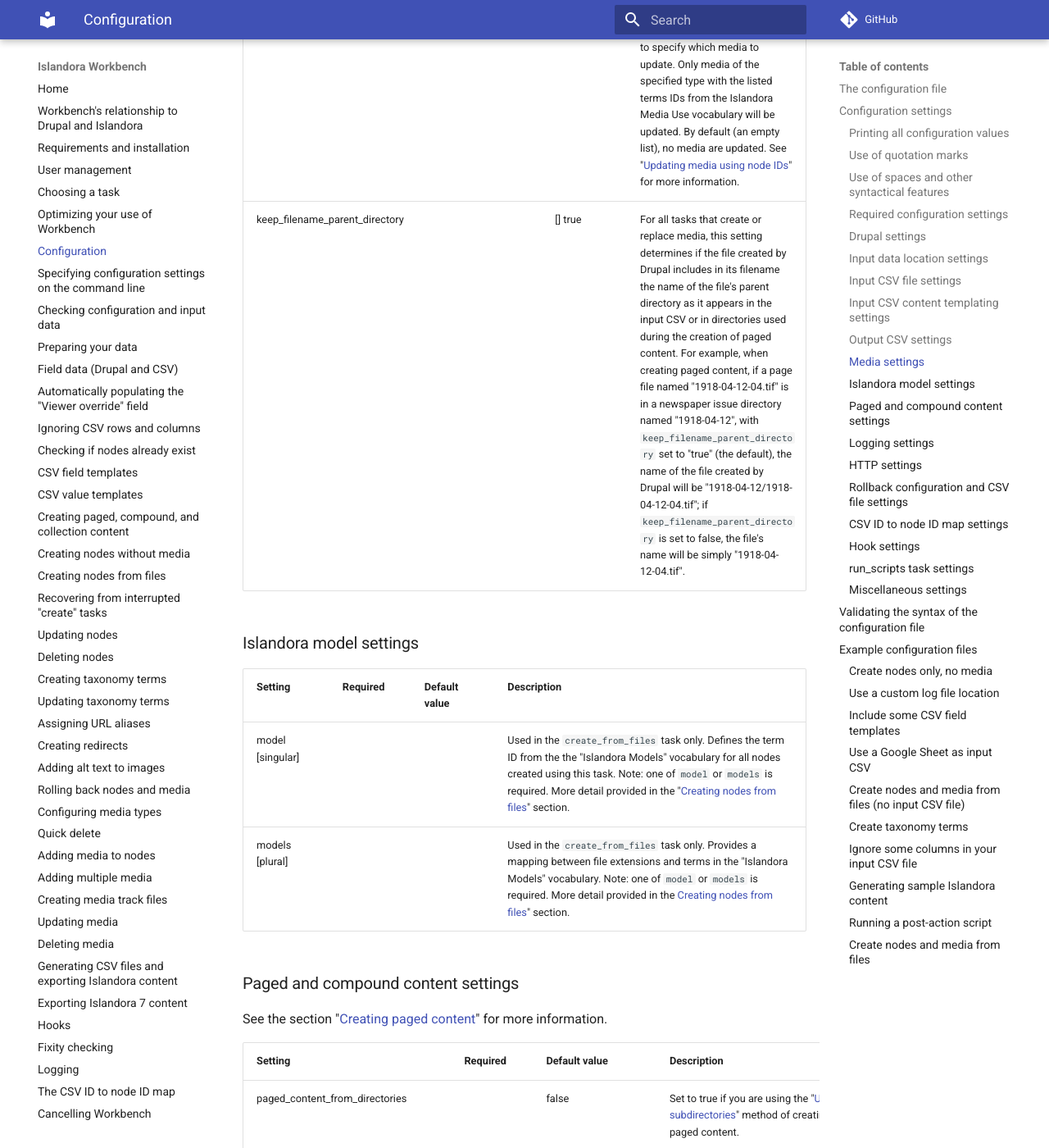
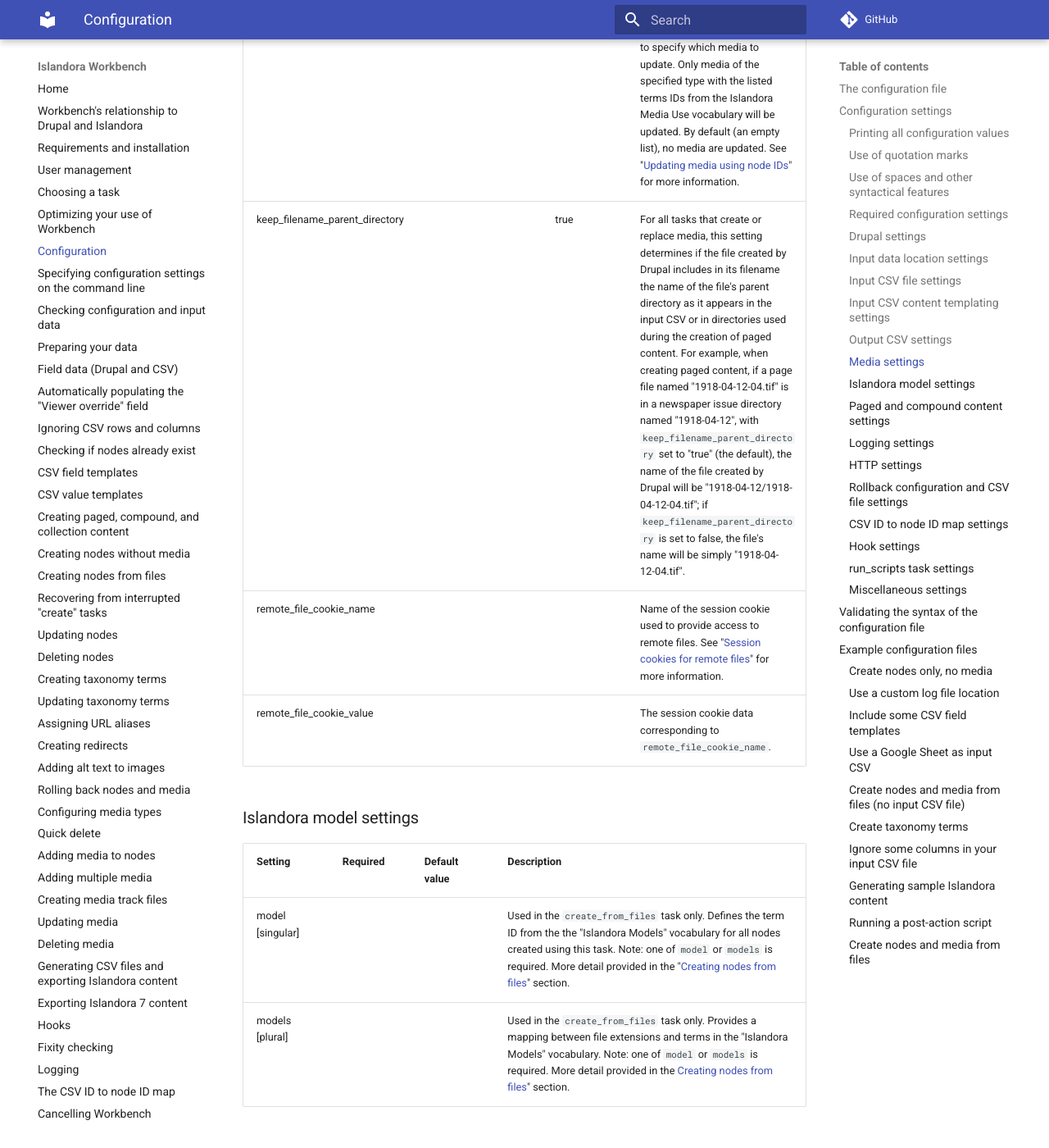
Before and after one commit to mjordan/islandora_workbench_docs, an MkDocs documentation site: the page built from docs/configuration.md, in a window 1280 px wide and 1400 px high, scrolled down 16510 px. Shown: the whole window at 82% size. Built offline with MkDocs 1.6.1 and Material for MkDocs 9.7.7, drawn with Linux system fonts in a browser that asks for light colours; comment, search, counter and statistics services are not loaded.

Commit message:
Updated the config settings page with the new remote_file_cookie_name and remote_file_cookie_value settings.

```diff
--- a/docs/configuration.md
+++ b/docs/configuration.md
@@ -203,7 +203,9 @@
 | validate_fixity_during_check | | false | Perform checksum validation during `--check`. See "[Fixity checking](/islandora_workbench_docs/fixity)" for more information. |
 | delete_media_by_node_media_use_tids | | [] (empty list) | During `delete_media_by_node` tasks, allows you to specify which media to delete. Only media with the listed terms IDs from the Islandora Media Use vocabulary will be deleted. By default (an empty list), all media are deleted. See "[Deleting media using node IDs](/islandora_workbench_docs/deleting_media/#deleting-media-using-node-ids)" for more information.|
 | update_media_by_node_media_use_tids | ✔️ | [] (empty list) | During `update_media_by_node` tasks, in conjunction with the `media_type` setting, allows you to specify which media to update. Only media of the specified type with the listed terms IDs from the Islandora Media Use vocabulary will be updated. By default (an empty list), no media are updated. See "[Updating media using node IDs](/islandora_workbench_docs/updating_media/#updating-media-using-node-ids)" for more information. |
-| keep_filename_parent_directory | | [] true | For all tasks that create or replace media, this setting determines if the file created by Drupal includes in its filename the name of the file's parent directory as it appears in the input CSV or in directories used during the creation of paged content. For example, when creating paged content, if a page file named "1918-04-12-04.tif" is in a newspaper issue directory named "1918-04-12", with `keep_filename_parent_directory` set to "true" (the default), the name of the file created by Drupal will be "1918-04-12/1918-04-12-04.tif"; if `keep_filename_parent_directory` is set to false, the file's name will be simply "1918-04-12-04.tif". |
+| keep_filename_parent_directory | | true | For all tasks that create or replace media, this setting determines if the file created by Drupal includes in its filename the name of the file's parent directory as it appears in the input CSV or in directories used during the creation of paged content. For example, when creating paged content, if a page file named "1918-04-12-04.tif" is in a newspaper issue directory named "1918-04-12", with `keep_filename_parent_directory` set to "true" (the default), the name of the file created by Drupal will be "1918-04-12/1918-04-12-04.tif"; if `keep_filename_parent_directory` is set to false, the file's name will be simply "1918-04-12-04.tif". |
+| remote_file_cookie_name | | | Name of the session cookie used to provide access to remote files. See "[Session cookies for remote files](/islandora_workbench_docs/session_cookies_for_remote_files/)" for more information. |
+| remote_file_cookie_value | | | The session cookie data corresponding to `remote_file_cookie_name`. |
 
 
 ### Islandora model settings
```
Also changed, not shown: docs/changelog.md (+1 -0 lines).
